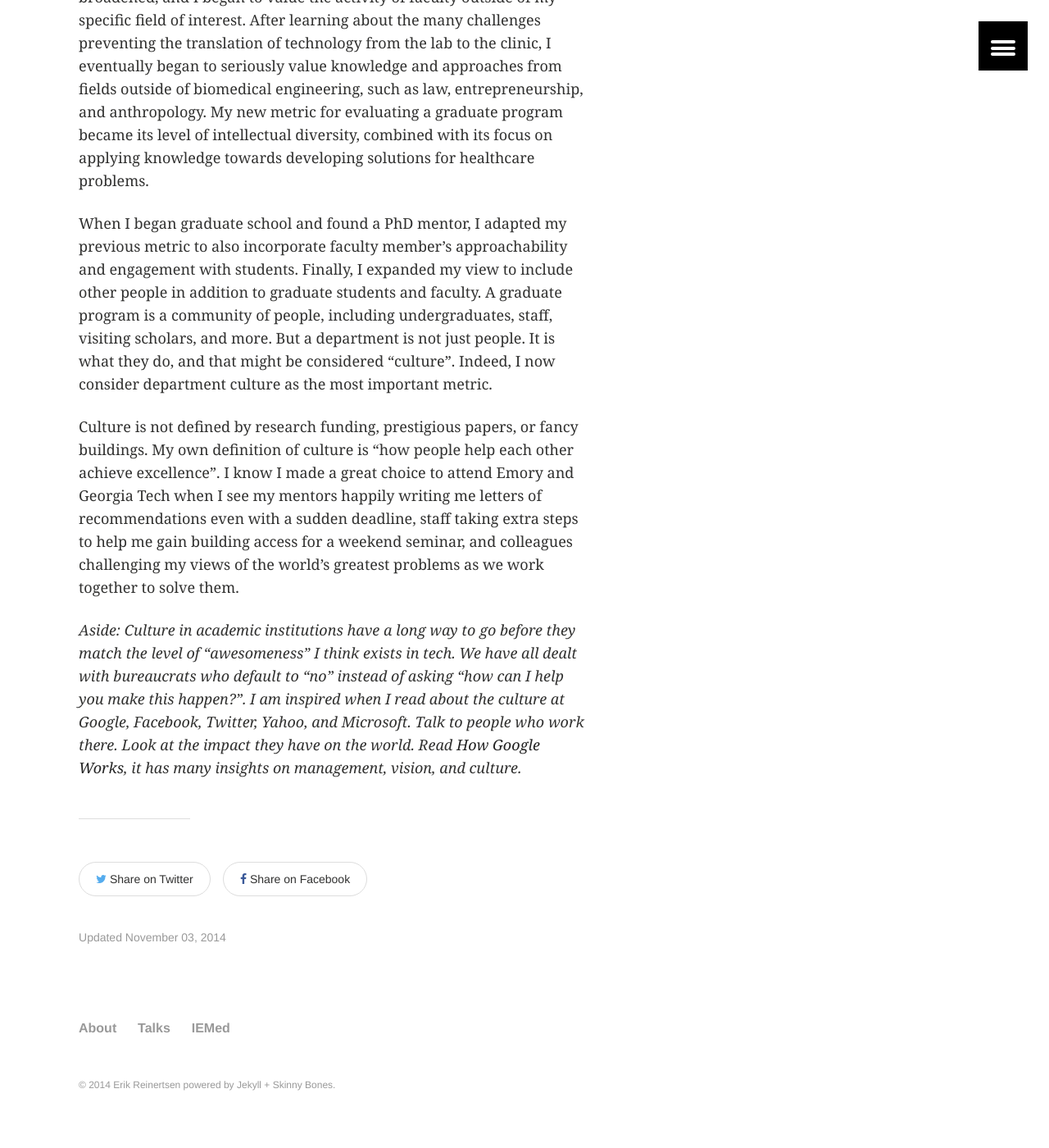
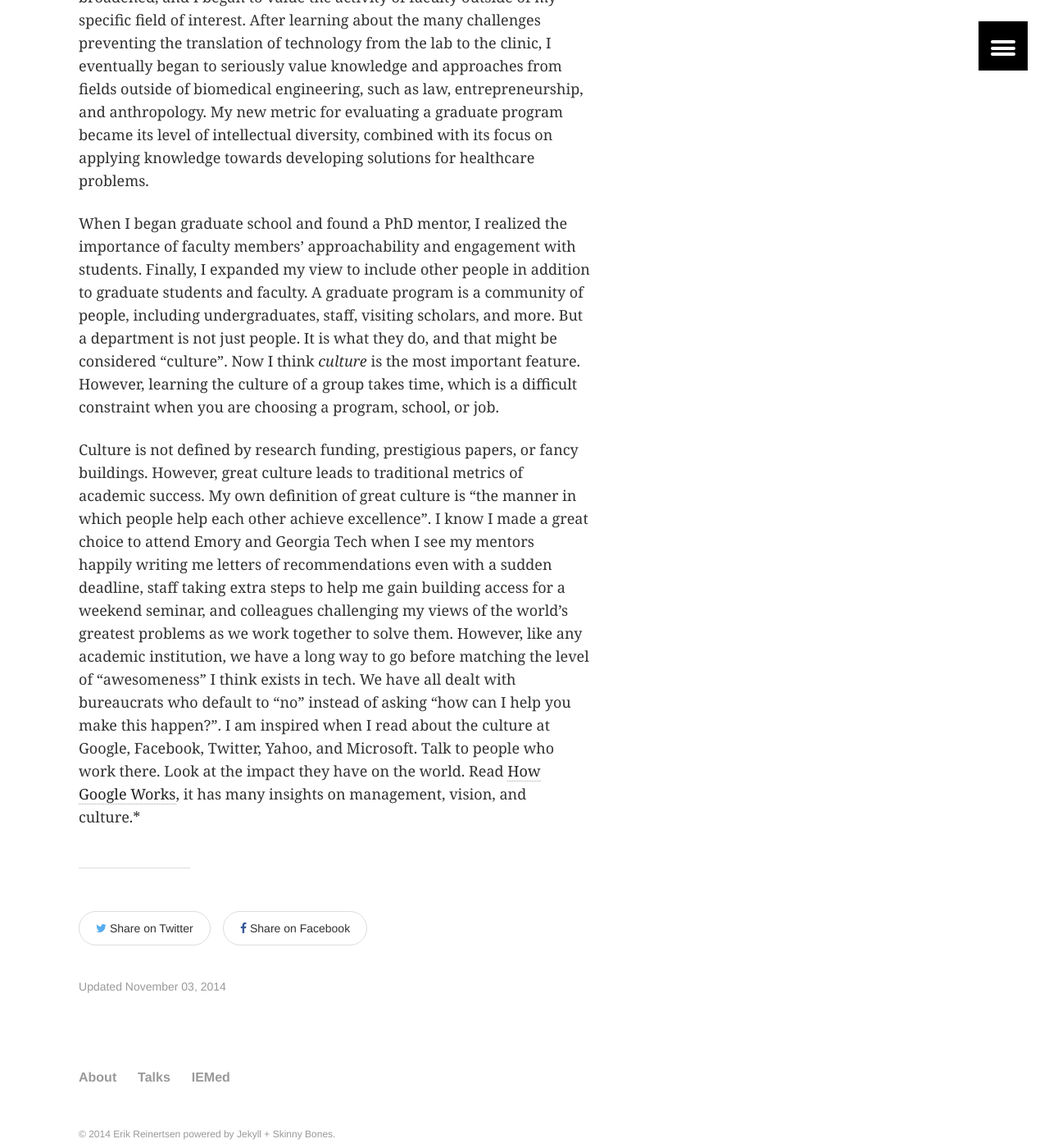
Before and after one commit to erikr/erikr.github.io, a Jekyll site: the page built from _posts/2014-11-03-culture-makes-programs-great.md, in a window 1280 px wide and 1400 px high, scrolled down 1309 px. Shown: the whole window at 82% size. Built offline with Jekyll 4.4.1, drawn with Linux system fonts in a browser that asks for light colours; nearby versions of some CDN libraries.

Commit message:
updated culture post

```diff
--- a/_posts/2014-11-03-culture-makes-programs-great.md
+++ b/_posts/2014-11-03-culture-makes-programs-great.md
@@ -16,8 +16,6 @@ At my interviews, I spoke with graduate students and read a lot of online blog p
 
 In medical school, I learned about the vast landscape of human disease and interacted with many faculty members and students. My interests broadened, and I began to value the activity of faculty outside of my specific field of interest. After learning about the many challenges preventing the translation of technology from the lab to the clinic, I eventually began to seriously value knowledge and approaches from fields outside of biomedical engineering, such as law, entrepreneurship, and anthropology. My new metric for evaluating a graduate program became its level of intellectual diversity, combined with its focus on applying knowledge towards developing solutions for healthcare problems.
 
-When I began graduate school and found a PhD mentor, I adapted my previous metric to also incorporate faculty member’s approachability and engagement with students. Finally, I expanded my view to include other people in addition to graduate students and faculty. A graduate program is a community of people, including undergraduates, staff, visiting scholars, and more. But a department is not just people. It is what they do, and that might be considered “culture”. Indeed, I now consider department culture as the most important metric.
+When I began graduate school and found a PhD mentor, I realized the importance of faculty members' approachability and engagement with students. Finally, I expanded my view to include other people in addition to graduate students and faculty. A graduate program is a community of people, including undergraduates, staff, visiting scholars, and more. But a department is not just people. It is what they do, and that might be considered “culture”. Now I think *culture* is the most important feature. However, learning the culture of a group takes time, which is a difficult constraint when you are choosing a program, school, or job.
 
-Culture is not defined by research funding, prestigious papers, or fancy buildings. My own definition of culture is “how people help each other achieve excellence”. I know I made a great choice to attend Emory and Georgia Tech when I see my mentors happily writing me letters of recommendations even with a sudden deadline, staff taking extra steps to help me gain building access for a weekend seminar, and colleagues challenging my views of the world’s greatest problems as we work together to solve them.
-
-*Aside: Culture in academic institutions have a long way to go before they match the level of "awesomeness" I think exists in tech. We have all dealt with bureaucrats who default to "no" instead of asking "how can I help you make this happen?". I am inspired when I read about the culture at Google, Facebook, Twitter, Yahoo, and Microsoft. Talk to people who work there. Look at the impact they have on the world. Read [How Google Works](http://www.amazon.com/How-Google-Works-Eric-Schmidt/dp/1455582344), it has many insights on management, vision, and culture.*
+Culture is not defined by research funding, prestigious papers, or fancy buildings. However, great culture leads to traditional metrics of academic success. My own definition of great culture is “the manner in which people help each other achieve excellence”. I know I made a great choice to attend Emory and Georgia Tech when I see my mentors happily writing me letters of recommendations even with a sudden deadline, staff taking extra steps to help me gain building access for a weekend seminar, and colleagues challenging my views of the world’s greatest problems as we work together to solve them. However, like any academic institution, we have a long way to go before matching the level of "awesomeness" I think exists in tech. We have all dealt with bureaucrats who default to "no" instead of asking "how can I help you make this happen?". I am inspired when I read about the culture at Google, Facebook, Twitter, Yahoo, and Microsoft. Talk to people who work there. Look at the impact they have on the world. Read [How Google Works](http://www.amazon.com/How-Google-Works-Eric-Schmidt/dp/1455582344), it has many insights on management, vision, and culture.*
```
